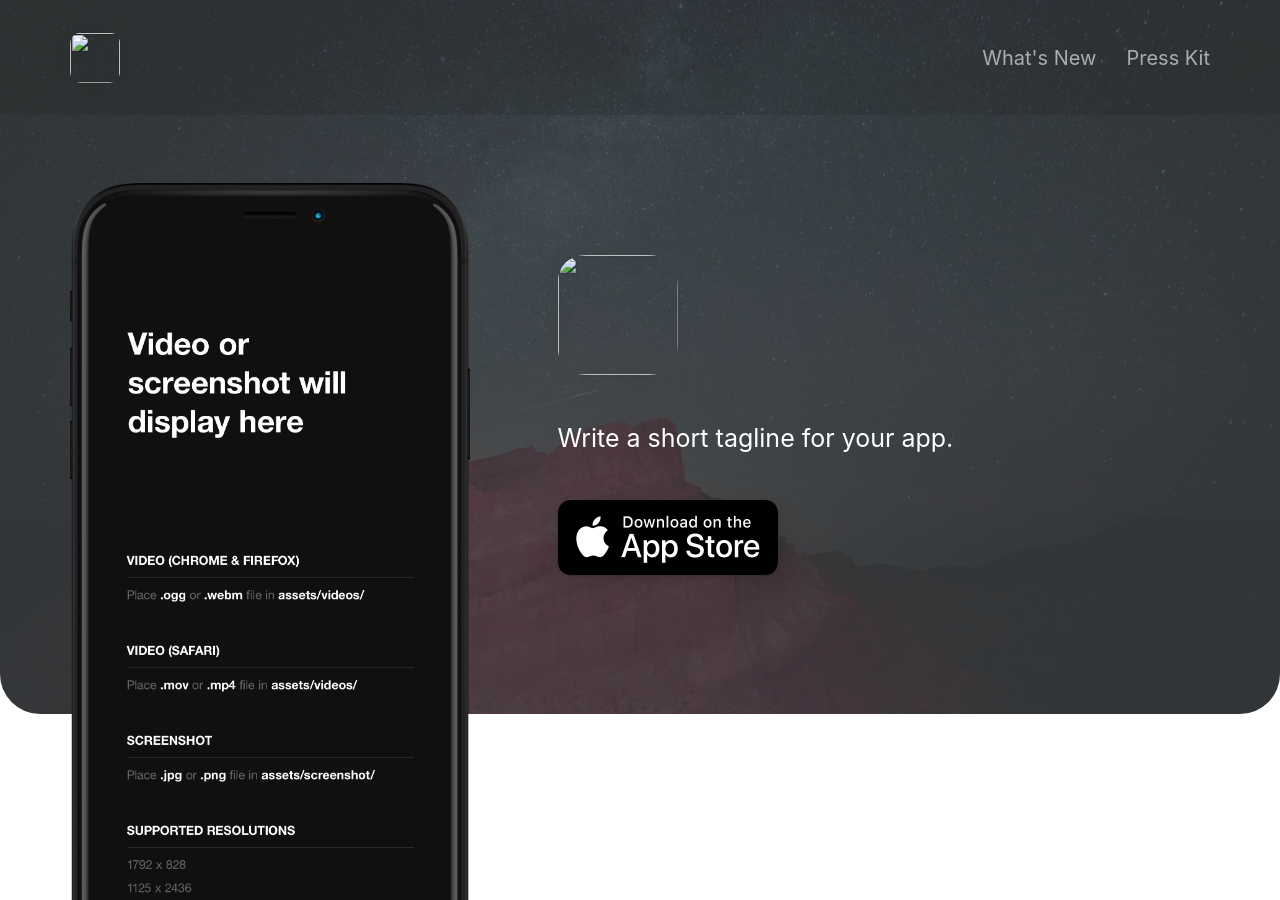
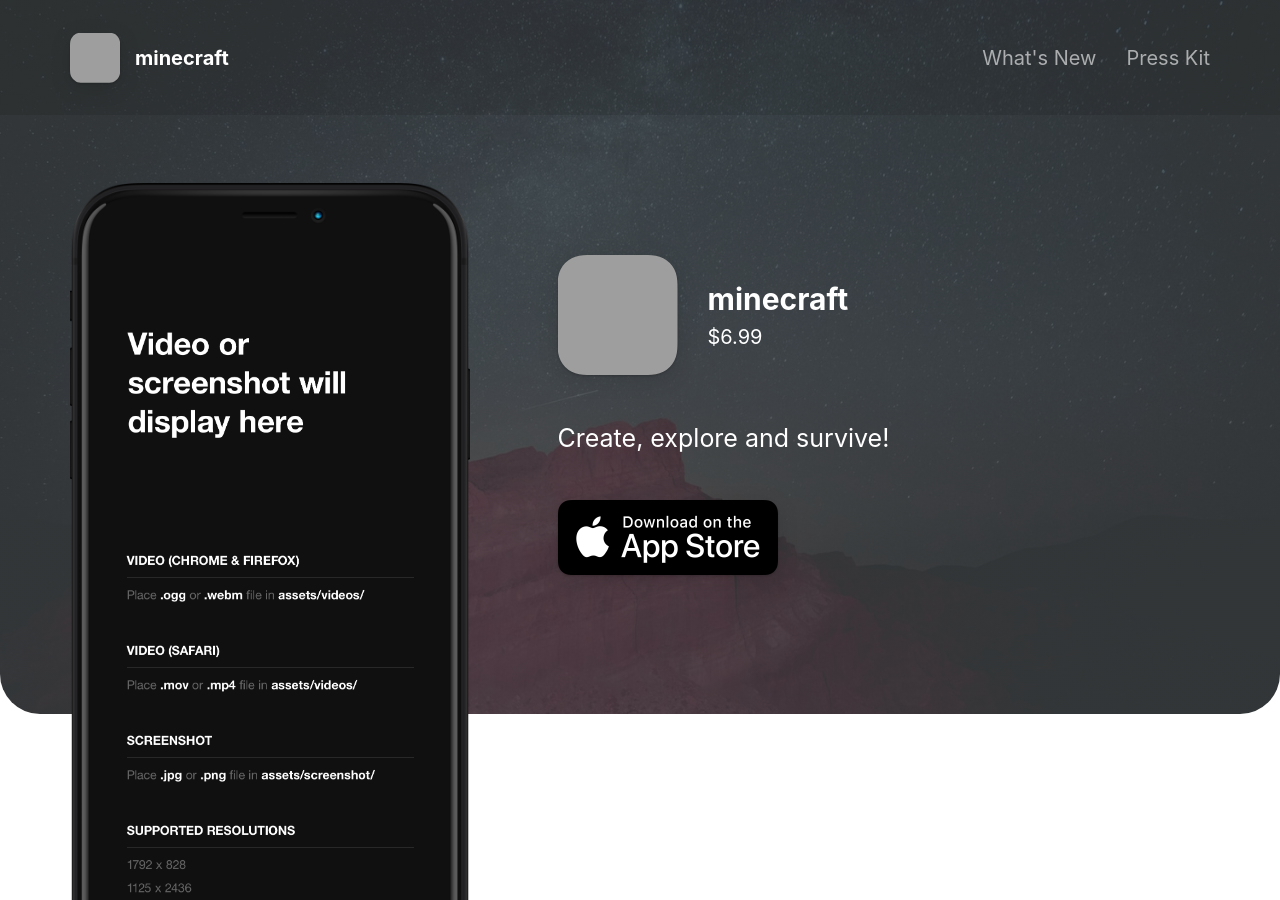
Before and after one commit to mackeylol/iain, a Jekyll site: the page built from index.html, in a window 1280 px wide and 900 px high. Built offline with Jekyll 4.4.1, drawn with Linux system fonts in a browser that asks for light colours; nearby versions of some CDN libraries; grey boxes are pictures that could not be loaded.

Commit message:
Update _config.yml

```diff
--- a/_config.yml
+++ b/_config.yml
@@ -2,7 +2,7 @@
 page_title                                :                                           # Automatically populates with app name if not set and if iOS app ID is set. Otherwise enter manually.
 
 # App Info
-ios_app_id                                : 1234793120                                # Required. Enter iOS app ID to automatically populate name, price and icons (e.g. 718043190).
+ios_app_id                                : 479516143                                # Required. Enter iOS app ID to automatically populate name, price and icons (e.g. 718043190).
 ios_app_country                           : us                                        # Required outside USA. Enter 2 letter country code as in https://en.wikipedia.org/wiki/ISO_3166-1_alpha-2
 
 appstore_link                             :                                           # Automatically populates if not set and if iOS app ID is set. Otherwise enter manually.
@@ -10,10 +10,10 @@ playstore_link                            :
 presskit_download_link                    : https://emilbaehr.com                                          # Enter a link to downloadable file or (e.g. public Dropbox link to a .zip file).
                                                                                       # Or upload your press kit file to assets and set path accordingly (e.g. "assets/your_press_kit.zip").
 
-app_icon                                  : # assets/appicon.png                      # Automatically populates if not set and if iOS app ID is set.  Otherwise enter path to icon file manually.
-app_name                                  :                                           # Automatically populates if not set and if iOS app ID is set.  Otherwise enter manually.
-app_price                                 :                                           # Automatically populates if not set and if iOS app ID is set.  Otherwise enter manually.
-app_description                           : Write a short tagline for your app.
+app_icon                                  : https://is2-ssl.mzstatic.com/image/thumb/Purple122/v4/fd/96/67/fd9667b3-b689-f098-1f2a-85b5e921f2a1/AppIcon-0-0-1x_U007emarketing-0-0-0-9-0-0-sRGB-0-0-0-GLES2_U002c0-512MB-85-220-0-0.png/246x0w.png                     # Automatically populates if not set and if iOS app ID is set.  Otherwise enter path to icon file manually.
+app_name                                  : minecraft                                          # Automatically populates if not set and if iOS app ID is set.  Otherwise enter manually.
+app_price                                 : $6.99                                         # Automatically populates if not set and if iOS app ID is set.  Otherwise enter manually.
+app_description                           : Create, explore and survive!
 
 enable_smart_app_banner                   : true                                      # Set to true to show a smart app banner at top of page on mobile devices.
 
```
